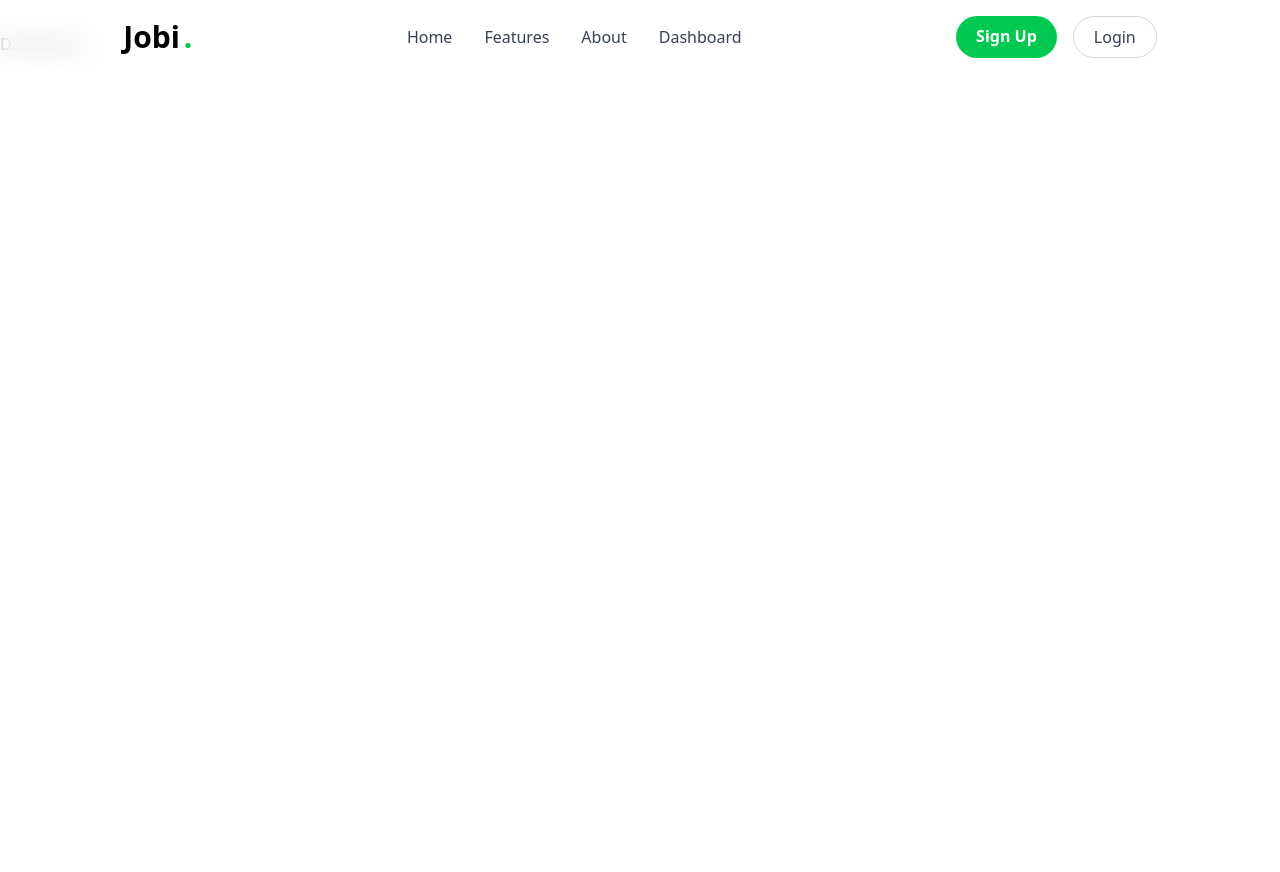
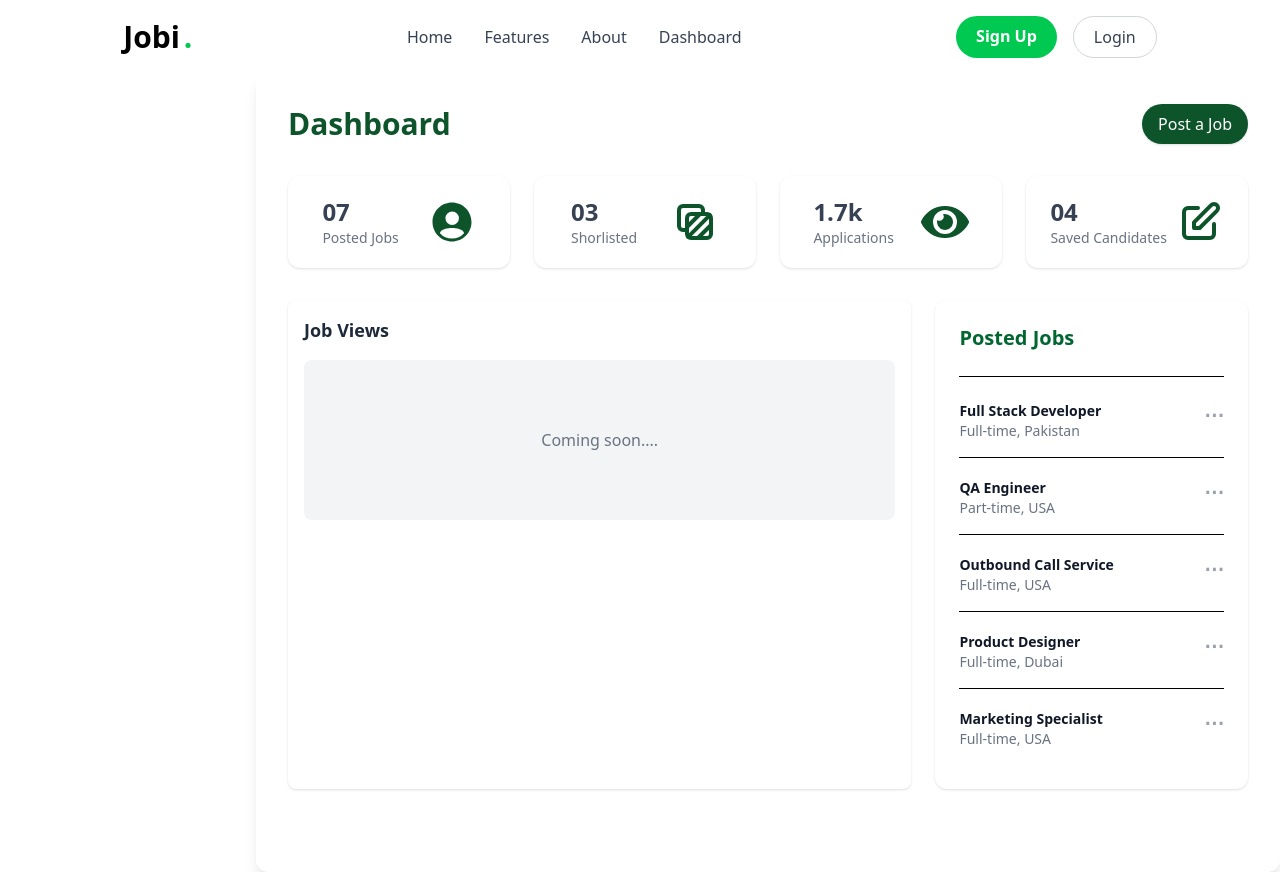
Before and after one commit to tabishmishere/Job-Portal-App, a React (Vite) app: page /dashboard in a window 1280 px wide. Before the commit the page ends 800 px from the top, so only its background shows below. Built offline with nearby package versions, Linux system fonts and the light colour scheme.

Commit message:
build admin-dashboard ui and fetch dummy data for jobs.

```diff
--- a/package.json
+++ b/package.json
@@ -11,6 +11,7 @@
   },
   "dependencies": {
     "@tailwindcss/vite": "^4.1.14",
+    "axios": "^1.12.2",
     "react": "^19.1.1",
     "react-dom": "^19.1.1",
     "react-icons": "^5.5.0",
--- a/src/App.jsx
+++ b/src/App.jsx
@@ -4,6 +4,7 @@ import Navbar from "./components/Navbar";
 import Header from "./components/Header";
 import Login from "./pages/Login";
 import Signup from "./pages/SignUp";
+import Dashboard from "./admin/AdminDashboard";
 
 const App = () => {
   return (
@@ -14,9 +15,9 @@ const App = () => {
           <Route path="/" element={<Header />} />
           <Route path="/features" element={<div>Features</div>} />
           <Route path="/about" element={<div>About</div>} />
-          <Route path="/dashboard" element={<div>Dashboard</div>} />
-          <Route path="/sign-up" element={<Signup/>} />
-          <Route path="/login" element={<Login/>} />
+          <Route path="/dashboard" element={<Dashboard/>} />
+          <Route path="/sign-up" element={<Signup />} />
+          <Route path="/login" element={<Login />} />
         </Routes>
       </Router>
     </>
--- /dev/null
+++ b/src/admin/AdminDashboard.jsx
@@ -0,0 +1,128 @@
+import React, { useState } from "react";
+import { IoPersonCircleSharp } from "react-icons/io5";
+import { TbSquaresSelected } from "react-icons/tb";
+import { FaEye } from "react-icons/fa";
+import { HiOutlinePencilAlt } from "react-icons/hi";
+
+const AdminDashboard = () => {
+  const [postedJobs, setPostJobs] = useState([
+    {
+      id: 1,
+      title: "Full Stack Developer",
+      type: "Full-time",
+      location: "Pakistan",
+    },
+    {
+      id: 2,
+      title: "QA Engineer",
+      type: "Part-time",
+      location: "USA",
+    },
+    {
+      id: 3,
+      title: "Outbound Call Service",
+      type: "Full-time",
+      location: "USA",
+    },
+    {
+      id: 4,
+      title: "Product Designer",
+      type: "Full-time",
+      location: "Dubai",
+    },
+    {
+      id: 5,
+      title: "Marketing Specialist",
+      type: "Full-time",
+      location: "USA",
+    },
+  ]);
+  return (
+    <div className="flex-1 p-8 bg-dashboard  rounded-xl shadow-lg mt-10 ml-64 min-h-screen">
+      {" "}
+      {/* Dashboard Header */}
+      <div className="flex justify-between items-center mb-8">
+        <h2 className="text-3xl font-bold text-green-900">Dashboard</h2>
+        <div className="flex space-x-4 items-center">
+          <button className="bg-green-900 text-white py-2 px-4 rounded-full shadow-sm">
+            Post a Job
+          </button>
+        </div>
+      </div>
+      {/* Dashboard Stats */}
+      <div className="grid grid-cols-4 gap-6 mb-8">
+        <div className="bg-white p-5 rounded-xl shadow-sm flex items-center justify-around">
+          <div>
+            <h4 className="text-2xl font-bold text-gray-700">07</h4>
+            <p className="text-sm text-gray-500">Posted Jobs</p>
+          </div>
+          <IoPersonCircleSharp className="text-5xl text-green-900" />
+        </div>
+        <div className="bg-white p-5 rounded-xl shadow-sm flex items-center justify-around">
+          <div>
+            <h4 className="text-2xl font-bold text-gray-700">03</h4>
+            <p className="text-sm text-gray-500">Shorlisted</p>
+          </div>
+          <TbSquaresSelected className="text-5xl text-green-900" />
+        </div>
+        <div className="bg-white p-5 rounded-xl shadow-sm flex items-center justify-around">
+          <div>
+            <h4 className="text-2xl font-bold text-gray-700">1.7k</h4>
+            <p className="text-sm text-gray-500">Applications</p>
+          </div>
+          <FaEye className="text-5xl text-green-900" />
+        </div>
+        <div className="bg-white p-5 rounded-xl shadow-sm flex items-center justify-around">
+          <div>
+            <h4 className="text-2xl font-bold text-gray-700">04</h4>
+            <p className="text-sm text-gray-500">Saved Candidates</p>
+          </div>
+          <HiOutlinePencilAlt className="text-5xl text-green-900" />
+        </div>
+      </div>
+      <div className="flex gap-6 mb-8">
+        {/* Job Views Graph */}
+        <div className="bg-white p-4 rounded-lg shadow-sm w-2/3">
+          <h3 className="text-lg font-semibold text-gray-800 mb-4">
+            Job Views
+          </h3>
+          <div className="h-40 bg-gray-100 rounded-lg">
+            <div className="flex justify-center items-center text-gray-500 h-full">
+              <p>Coming soon....</p>
+            </div>
+          </div>
+        </div>
+
+        {/* Posted Jobs */}
+        <div className="bg-white p-6 rounded-xl shadow-sm w-1/3">
+          <h3 className="text-xl font-semibold text-green-800 mb-6">
+            Posted Jobs
+          </h3>
+          <hr className="mb-6" />
+          <ul className="space-y-5">
+            {postedJobs.map((job) => (
+              <li
+                key={job.id}
+                className="flex justify-between items-start border-b last:border-b-0 pb-4"
+              >
+                <div className="flex flex-col">
+                  <span className="text-sm font-semibold text-gray-900">
+                    {job.title}
+                  </span>
+                  <span className="text-sm text-gray-500">
+                    {job.type}, {job.location}
+                  </span>
+                </div>
+
+                {/* Placeholder for right-side icon or menu button */}
+                <div className="text-gray-400 text-xl font-bold">⋯</div>
+              </li>
+            ))}
+          </ul>
+        </div>
+      </div>
+    </div>
+  );
+};
+
+export default AdminDashboard;
--- /dev/null
+++ b/src/components/dashboard/jobs/JobList.jsx
@@ -0,0 +1,53 @@
+import axios from "axios";
+import React, { useEffect, useState } from "react";
+
+const JobList = () => {
+  const [data, setData] = useState([]);
+
+  const fetchJobsList = async () => {
+    try {
+      const response = await axios.get("https://jsonfakery.com/jobs");
+      setData(response.data);
+      console.log(response);
+    } catch (error) {
+      console.error("Error fetching jobs data", error);
+    }
+  };
+
+  useEffect(() => {
+    fetchJobsList();
+  }, []);
+
+  return (
+    <div className="container mx-auto p-4 pt-20">
+      <h2 className="text-center text-4xl font-semibold mb-6">
+        Available Jobs
+      </h2>
+      {data.length > 0 ? (
+        <div className="grid grid-cols-1 sm:grid-cols-2 md:grid-cols-3 lg:grid-cols-4 gap-6">
+          {data.slice(0, 32).map((job) => (
+            <div
+              key={job.id}
+              className="p-6 border border-gray-200 rounded-lg shadow-lg bg-white hover:bg-gray-50 transition-all duration-300"
+            >
+              <h3 className="text-2xl font-semibold text-green-500">
+                {job.job_category}
+              </h3>
+              <p className="text-gray-700 mt-2">{job.employment_type}</p>
+              <p className="mt-3 text-sm text-gray-500">
+                Location: {job.location}
+              </p>
+              <p className="mt-1 text-sm text-gray-500">
+                Category: {job.qualifications}
+              </p>
+            </div>
+          ))}
+        </div>
+      ) : (
+        <p className="text-center text-gray-500 mt-4">No jobs available.</p>
+      )}
+    </div>
+  );
+};
+
+export default JobList;
--- /dev/null
+++ b/src/pages/Dashboard.jsx
@@ -0,0 +1,12 @@
+import React from "react";
+import JobList from "../components/dashboard/jobs/JobList";
+
+const Dashboard = () => {
+  return (
+    <div>
+      <JobList />
+    </div>
+  );
+};
+
+export default Dashboard;
--- a/vite.config.js
+++ b/vite.config.js
@@ -3,6 +3,17 @@ import react from '@vitejs/plugin-react'
 import tailwindcss from '@tailwindcss/vite'
 // https://vite.dev/config/
 export default defineConfig({
+
+  theme: {
+    extend: {
+      colors: {
+        dashboard: "#f3f7f5",
+        primary: "#1c3b2f",
+        accent: "#d5f43f",
+        muted: "#7f8c8d",
+      },
+    },
+  },
   plugins: [
     react(),
     tailwindcss()
```
Also changed, not shown: 1 other file (tests, documents, lock files or other folders).
